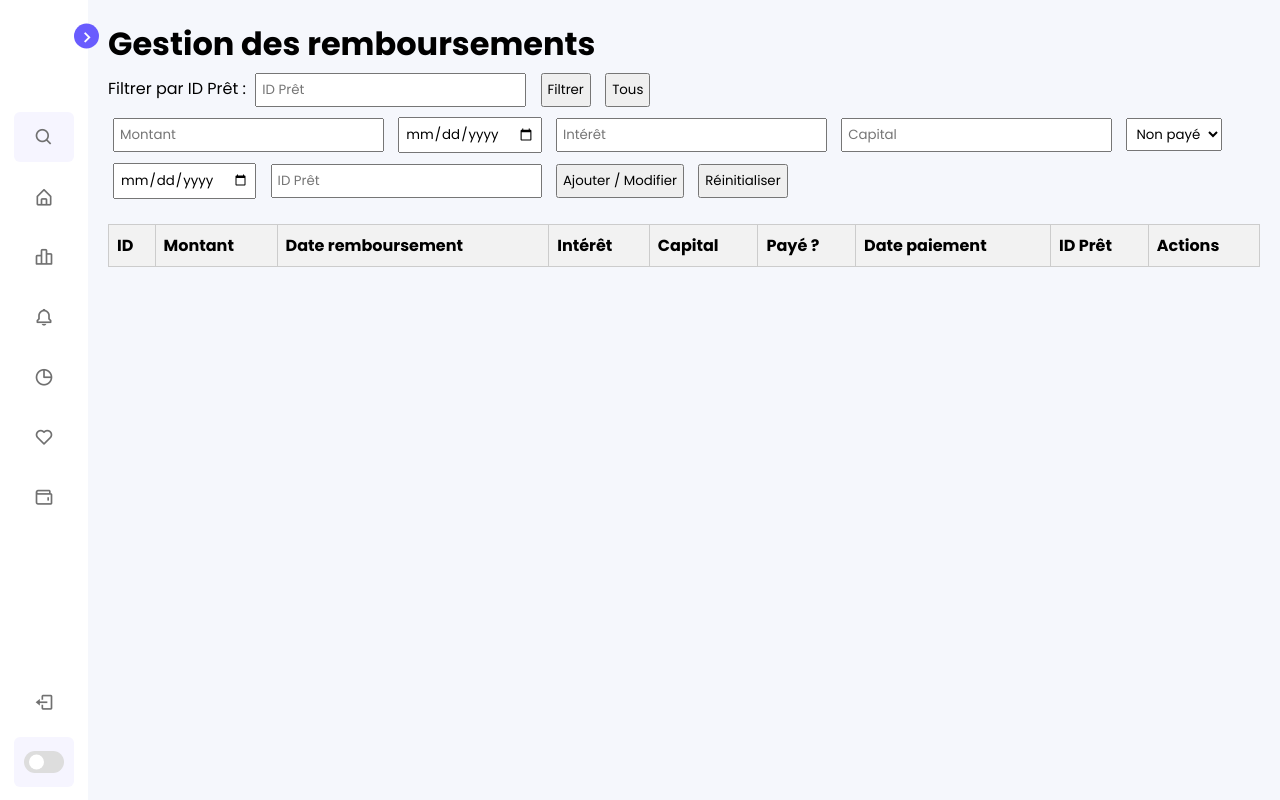
After one commit to ShinyIratra/Examen-Final-S4, a PHP site: page /views/admin/remboursement.php in a window 1280 px wide. The commit adds this page. Run offline with PHP 8.4, Linux system fonts and the light colour scheme; lists and menus that the app fills with data are empty.

Commit message:
etape3 vita tanteraka fa hanao etape 4 zao XD

```diff
--- /dev/null
+++ b/views/admin/remboursement.php
@@ -0,0 +1,178 @@
+<!DOCTYPE html>
+<html lang="fr">
+<head>
+  <meta charset="UTF-8">
+  <title>Gestion des remboursements</title>
+  <style>
+    input, button, select { margin: 5px; padding: 5px; }
+    table { border-collapse: collapse; width: 100%; margin-top: 20px; }
+    th, td { border: 1px solid #ccc; padding: 8px; text-align: left; }
+    th { background-color: #f2f2f2; }
+  </style>
+  <link rel="stylesheet" href="../layouts/style.css">
+  <link href='https://unpkg.com/boxicons@2.1.1/css/boxicons.min.css' rel='stylesheet'>
+</head>
+<body>
+  <?php require '../layouts/sidebar.php'; ?>
+
+  <div class="main-content">
+    <h1>Gestion des remboursements</h1>
+
+    <div>
+      <label for="filtre_id_pret">Filtrer par ID Prêt :</label>
+      <input type="number" id="filtre_id_pret" placeholder="ID Prêt">
+      <button onclick="filtrerParPret()">Filtrer</button>
+      <button onclick="chargerRemboursements()">Tous</button>
+    </div>
+
+    <div>
+      <input type="hidden" id="id_remboursement">
+      <input type="number" id="montant" placeholder="Montant">
+      <input type="date" id="date_remboursement" placeholder="Date remboursement">
+      <input type="number" id="interet" placeholder="Intérêt">
+      <input type="number" id="capital" placeholder="Capital">
+      <select id="isPaid">
+        <option value="0">Non payé</option>
+        <option value="1">Payé</option>
+      </select>
+      <input type="date" id="date_payement" placeholder="Date paiement">
+      <input type="number" id="id_pret" placeholder="ID Prêt">
+      <button onclick="ajouterOuModifier()">Ajouter / Modifier</button>
+      <button onclick="resetForm()">Réinitialiser</button>
+    </div>
+
+    <table id="table-remboursements">
+      <thead>
+        <tr>
+          <th>ID</th>
+          <th>Montant</th>
+          <th>Date remboursement</th>
+          <th>Intérêt</th>
+          <th>Capital</th>
+          <th>Payé ?</th>
+          <th>Date paiement</th>
+          <th>ID Prêt</th>
+          <th>Actions</th>
+        </tr>
+      </thead>
+      <tbody></tbody>
+    </table>
+
+    <script src="../env.js"></script>
+    <script>
+      function ajax(method, url, data, callback) {
+        const xhr = new XMLHttpRequest();
+        xhr.open(method, apiBase + url, true);
+        if (method === "PUT" || method === "POST") {
+          xhr.setRequestHeader("Content-Type", "application/json");
+        }
+        xhr.onreadystatechange = () => {
+          if (xhr.readyState === 4 && xhr.status === 200) {
+            callback && callback(JSON.parse(xhr.responseText));
+          }
+        };
+        xhr.send(data);
+      }
+
+      function chargerRemboursements() {
+        ajax("GET", "/remboursements", null, (data) => {
+          remplirTable(data);
+        });
+      }
+
+      function filtrerParPret() {
+        const idPret = document.getElementById("filtre_id_pret").value;
+        if (!idPret) {
+          alert("Veuillez entrer un ID de prêt.");
+          return;
+        }
+        ajax("GET", "/clients/remboursements/" + idPret, null, (data) => {
+          remplirTable(data);
+        });
+      }
+
+      function remplirTable(data) {
+        const tbody = document.querySelector("#table-remboursements tbody");
+        tbody.innerHTML = "";
+        data.forEach(e => {
+          const tr = document.createElement("tr");
+          tr.innerHTML = `
+            <td>${e.id_remboursement}</td>
+            <td>${e.montant}</td>
+            <td>${e.date_remboursement || ""}</td>
+            <td>${e.interet}</td>
+            <td>${e.capital}</td>
+            <td>${e.isPaid == 1 ? "Oui" : "Non"}</td>
+            <td>${e.date_payement || ""}</td>
+            <td>${e.id_pret}</td>
+            <td>
+              <button onclick='remplirFormulaire(${JSON.stringify(e)})'>✏️</button>
+              <button onclick='supprimerRemboursement(${e.id_remboursement})'>🗑️</button>
+            </td>
+          `;
+          tbody.appendChild(tr);
+        });
+      }
+
+      function ajouterOuModifier() {
+        const id = document.getElementById("id_remboursement").value;
+        const dataObj = {
+          montant: document.getElementById("montant").value,
+          date_remboursement: document.getElementById("date_remboursement").value,
+          interet: document.getElementById("interet").value,
+          capital: document.getElementById("capital").value,
+          isPaid: document.getElementById("isPaid").value,
+          date_payement: document.getElementById("date_payement").value,
+          id_pret: document.getElementById("id_pret").value
+        };
+        if (id) {
+          ajax("PUT", `/remboursements/${id}`, JSON.stringify(dataObj), () => {
+            resetForm();
+            chargerRemboursements();
+          });
+        } else {
+          // Si tu veux permettre l'ajout, ajoute ici un POST
+          // ajax("POST", "/remboursements", JSON.stringify(dataObj), () => {
+          //   resetForm();
+          //   chargerRemboursements();
+          // });
+          alert("Ajout non implémenté.");
+        }
+      }
+
+      function remplirFormulaire(e) {
+        document.getElementById("id_remboursement").value = e.id_remboursement;
+        document.getElementById("montant").value = e.montant;
+        document.getElementById("date_remboursement").value = e.date_remboursement ? e.date_remboursement.substring(0,10) : "";
+        document.getElementById("interet").value = e.interet;
+        document.getElementById("capital").value = e.capital;
+        document.getElementById("isPaid").value = e.isPaid;
+        document.getElementById("date_payement").value = e.date_payement ? e.date_payement.substring(0,10) : "";
+        document.getElementById("id_pret").value = e.id_pret;
+      }
+
+      function supprimerRemboursement(id) {
+        if (confirm("Supprimer ce remboursement ?")) {
+          ajax("DELETE", `/remboursements/${id}`, null, () => {
+            chargerRemboursements();
+          });
+        }
+      }
+
+      function resetForm() {
+        document.getElementById("id_remboursement").value = "";
+        document.getElementById("montant").value = "";
+        document.getElementById("date_remboursement").value = "";
+        document.getElementById("interet").value = "";
+        document.getElementById("capital").value = "";
+        document.getElementById("isPaid").value = "0";
+        document.getElementById("date_payement").value = "";
+        document.getElementById("id_pret").value = "";
+      }
+
+      // Chargement initial
+      chargerRemboursements();
+    </script>
+  </div>
+</body>
+</html>
--- a/ws/controllers/ObjetController.php
+++ b/ws/controllers/ObjetController.php
@@ -29,7 +29,7 @@ class ObjetController {
         $id = Objet::insert($data, $this->nom_table, $this->champs);
 
         if ($this->nom_table == 'ef_pret') {
-            $data_array = (array) $data; // Convertir en array pour la méthode
+            $data_array = $data->getData(); // <-- la bonne méthode pour avoir un array associatif
             Interet::calculerRemboursement($id, $data_array);
         }
         Flight::json(['message' => 'Ajouté', 'id' => $id]);
--- a/ws/index.php
+++ b/ws/index.php
@@ -7,5 +7,6 @@ require 'routes/ajout_depot_routes.php';
 require 'routes/clients_routes.php';
 require 'routes/prets_routes.php';
 require 'routes/interets_routes.php';
+require 'routes/remboursements_routes.php';
 
 Flight::start();
```
Also changed, not shown: ws/controllers/RemboursementController.php (added, +27 -0 lines), ws/models/Interet.php (+8 -2 lines), ws/routes/remboursements_routes.php (added, +7 -0 lines), 1 other file.
